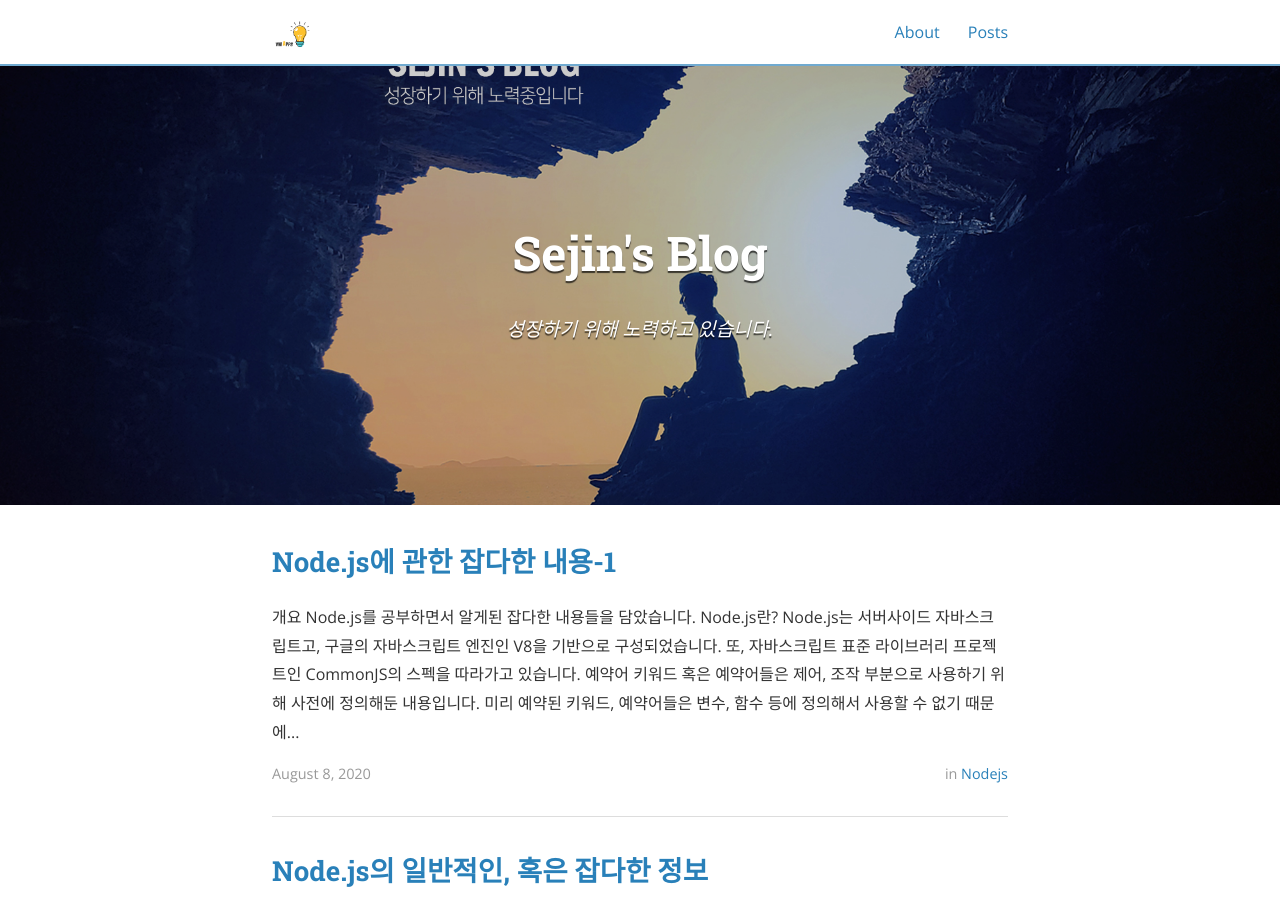
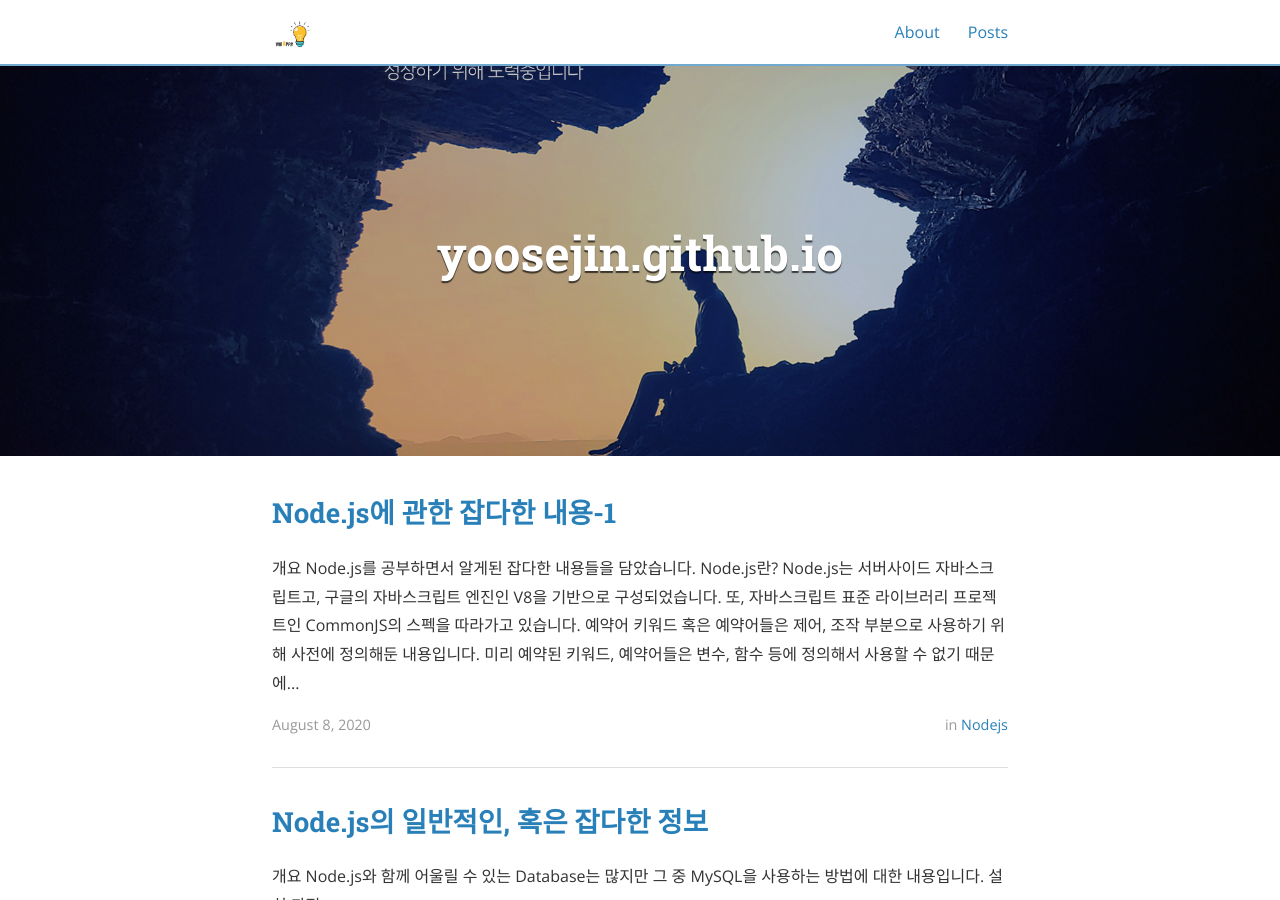
Before and after one commit to yoosejin/yoosejin.github.io, a Jekyll site: the page built from index.html, in a window 1280 px wide and 900 px high. Built offline with Jekyll 4.4.1, drawn with Linux system fonts in a browser that asks for light colours; nearby versions of some CDN libraries; the list of posts is cut into pages by our own code; some of the changed lines change nothing that is shown; some of the changed text lies outside the part shown.

Commit message:
change title

```diff
--- a/_config.yml
+++ b/_config.yml
@@ -9,8 +9,10 @@ exclude:
   - "/vendor/"
 
 # Site settings
-title: Sejin's Blog
-subtitle: "성장하기 위해 노력하고 있습니다."
+#title: Sejin's Blog
+title:
+#subtitle: "성장하기 위해 노력하고 있습니다."
+subtitle:
 email: sejin_yoo@naver.com
 name: Yoo SeJin
 description: >
```
